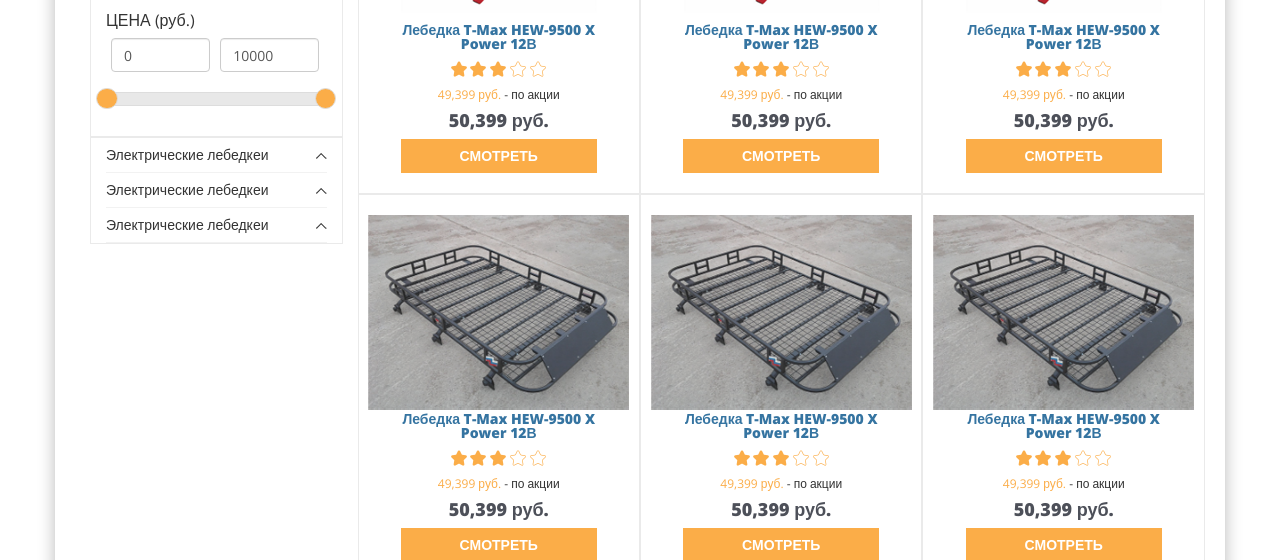
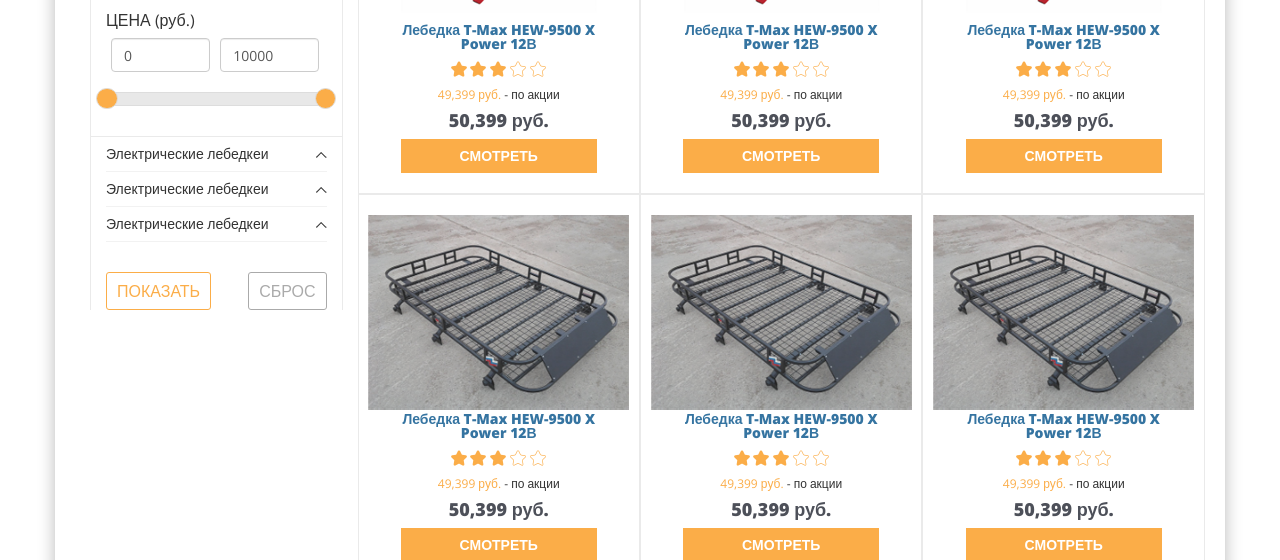
Before and after one commit to runo94/4x4, a plain HTML site: page category.html in a window 1280 px wide. Shown: the part 540-1100 px from the top of the page. Drawn offline with nearby package versions, Linux system fonts and the light colour scheme.

Commit message:
small fix and page category

```diff
--- a/category.html
+++ b/category.html
@@ -151,6 +151,10 @@
 							<label class="checkbox-inline"><input type="checkbox" value="">Option 5</label>
 							<label class="checkbox-inline"><input type="checkbox" value="">Option 6</label>
 						</div>
+					</div>
+					<div class="buttons">
+						<a href="#" class="show">ПОКАЗАТЬ</a>
+						<a href="#" class="drop">СБРОС</a>
 					</div>
 				</div>
 			</div>
--- a/css/category.css
+++ b/css/category.css
@@ -160,6 +160,8 @@
 
 .category .sidebar .params-2 {
 	border:1px solid #eaeaea;
+    border-bottom: none;
+    border-top: none;
 }
 
 .category .sidebar .params-2 .spoiler {
@@ -169,9 +171,35 @@
 	font-size: 14px;
 }
 
+.category .sidebar .params-2 .spoiler:last-child {
+	border-bottom: none;
+}
+
 .category .sidebar .params-2 .spoiler img{
 	float: right;
 	padding: 5px 0;
+}
+
+.category .sidebar .params-2 .buttons {
+	margin: 30px auto;
+}
+
+.category .sidebar .params-2 a.show{
+	color: #fbad48;
+	padding: 10px;
+	border: 1px solid #fbad48;
+	border-radius: 3px;
+    display: block !important;
+    float: left;
+}
+
+.category .sidebar .params-2 a.drop {
+	color: #aaaaaa;
+	padding: 10px;
+	border: 1px solid #aaaaaa;
+	border-radius: 3px;
+    display: block !important;
+    float: right;
 }
 
 .rotate {
```
